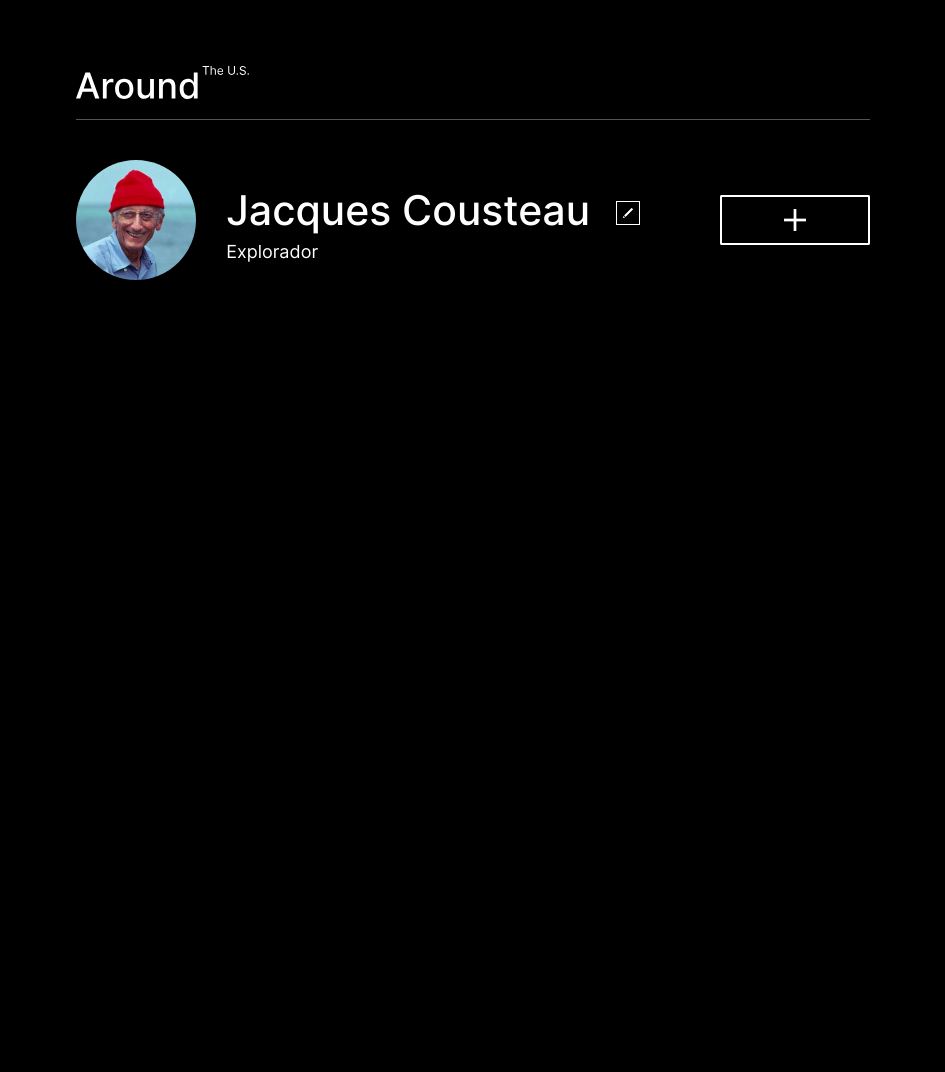
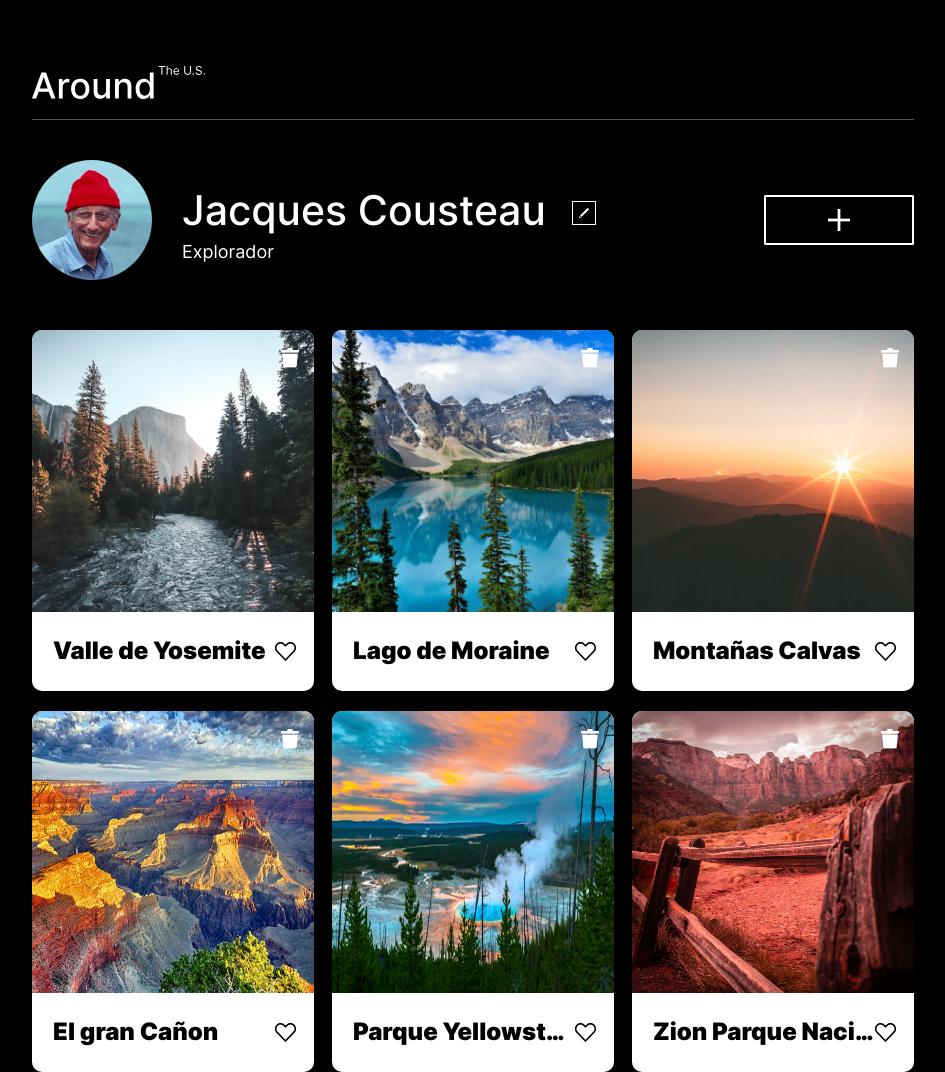
Before and after one commit to D4N-MC/web_project_around, a plain HTML site: page index.html in a window 1280 px wide. Shown: the whole page, without its empty margins (167-1112 px from the left). Before the commit the page ends 800 px from the top, so only its background shows below. Drawn offline with Linux system fonts and the light colour scheme; files that its build step writes are made by us from their sources.

Commit message:
feat/images-post

```diff
--- a/blocks/header.css
+++ b/blocks/header.css
@@ -1,6 +1,7 @@
 .header{
     margin-top:45px;
     height: 74px;
-    width: 62vw;
+    width: 882px;
+    /*width: 62vw;*/
     border-bottom:rgba(84, 84, 84, 1) solid 0.5px;
 }
--- a/blocks/images.css
+++ b/blocks/images.css
@@ -1,3 +1,66 @@
 .images{
+  margin-top:50px;
+  display:grid;
+  grid-template-columns: 1fr 1fr 1fr;
+  grid-template-rows:1fr 1fr;
+  grid-row-gap:20px;
+  grid-column-gap:18px;
+}
 
+.post{
+    width: 282px;
+    height: 361px;
+    background-color: white;
+    position:relative;
+    border-radius:10px;
+    overflow:hidden;
 }
+
+.post__text{
+    margin:20px 0 0 21px;
+    width: 223px;
+    font-family:Inter;
+    font-weight:900;
+    font-size:24px;
+    line-height:29.05px;
+    text-overflow:ellipsis;
+    white-space:nowrap;
+    overflow:hidden;
+}
+
+.post__delete{
+    position:absolute;
+    right:15px;
+    top:18px;
+}
+
+.post__delete-hover{
+    position:absolute;
+    right:15px;
+    top:18px;
+}
+
+.post__delete:hover{
+    opacity:0;
+}
+
+.post__like{
+    position:absolute;
+    right:18px;
+    bottom:30px;
+}
+
+.post__like-hover{
+    position:absolute;
+    right:18px;
+    bottom:30px;
+}
+
+.post__like:hover{
+    opacity:0;
+}
+
+.post__image{
+    width: 282px;
+    height: 282px;
+}
--- a/blocks/info.css
+++ b/blocks/info.css
@@ -1,7 +1,8 @@
 .info{
     margin-top:40px;
     height: 120px;
-    width: 62vw;
+    /*width: 62vw;*/
+    width:882px;
     display:flex;
     flex-direction:row;
     align-items:center;
--- a/index.html
+++ b/index.html
@@ -32,7 +32,54 @@
         </section>
 
         <section class="images">
-
+            <div class="post">
+                <img class="post__image" src="images/post/valle de Yosemite.png" alt="valle de Yosemite">
+                <img class="post__delete-hover" src="images/post/delete hover.svg" alt="borrar">
+                <img class="post__delete" src="images/post/delete.svg" alt="borrar">
+                <h3 class="post__text">Valle de Yosemite</h3>
+                <img class="post__like-hover" src="images/post/like icon hover.svg" alt="like">
+                <img class="post__like" src="images/post/like icon.svg" alt="like">
+            </div>
+            <div class="post">
+                <img class="post__image" src="images/post/lago louise.jpg" alt="lago louise">
+                <img class="post__delete-hover" src="images/post/delete hover.svg" alt="borrar">
+                <img class="post__delete" src="images/post/delete.svg" alt="borrar">
+                <h3 class="post__text">Lago de Moraine</h3>
+                <img class="post__like-hover" src="images/post/like icon hover.svg" alt="like">
+                <img class="post__like" src="images/post/like icon.svg" alt="like">
+            </div>
+            <div class="post">
+                <img class="post__image" src="images/post/montain calvas.png" alt="montañas calvas">
+                <img class="post__delete-hover" src="images/post/delete hover.svg" alt="borrar">
+                <img class="post__delete" src="images/post/delete.svg" alt="borrar">
+                <h3 class="post__text">Montañas Calvas</h3>
+                <img class="post__like-hover" src="images/post/like icon hover.svg" alt="like">
+                <img class="post__like" src="images/post/like icon.svg" alt="like">
+            </div>
+            <div class="post">
+                <img class="post__image" src="images/post/gran cañon.jpg" alt="el gran cañon">
+                <img class="post__delete-hover" src="images/post/delete hover.svg" alt="borrar">
+                <img class="post__delete" src="images/post/delete.svg" alt="borrar">
+                <h3 class="post__text">El gran Cañon</h3>
+                <img class="post__like-hover" src="images/post/like icon hover.svg" alt="like">
+                <img class="post__like" src="images/post/like icon.svg" alt="like">
+            </div>
+            <div class="post">
+                <img class="post__image" src="images/post/yellowstone.jpg" alt="parque nacional yellowstone">
+                <img class="post__delete-hover" src="images/post/delete hover.svg" alt="borrar">
+                <img class="post__delete" src="images/post/delete.svg" alt="borrar">
+                <h3 class="post__text">Parque Yellowstone</h3>
+                <img class="post__like-hover" src="images/post/like icon hover.svg" alt="like">
+                <img class="post__like" src="images/post/like icon.svg" alt="like">
+            </div>
+            <div class="post">
+                <img class="post__image" src="images/post/zion utah.jpg" alt="parque nacional Zion Utah">
+                <img class="post__delete-hover" src="images/post/delete hover.svg" alt="borrar">
+                <img class="post__delete" src="images/post/delete.svg" alt="borrar">
+                <h3 class="post__text">Zion Parque Nacional</h3>
+                <img class="post__like-hover" src="images/post/like icon hover.svg" alt="like">
+                <img class="post__like" src="images/post/like icon.svg" alt="like">
+            </div>
         </section>
     </main>
 </body>
```
Also changed, not shown: images/post/delete hover.svg (added), images/post/delete.svg (added), images/post/gran cañon.jpg (added), images/post/lago louise.jpg (added), images/post/like icon hover.svg (added), images/post/like icon.svg (added), images/post/montain calvas.png (added), images/post/valle de Yosemite.png (added), images/post/yellowstone.jpg (added), images/post/zion utah.jpg (added).
